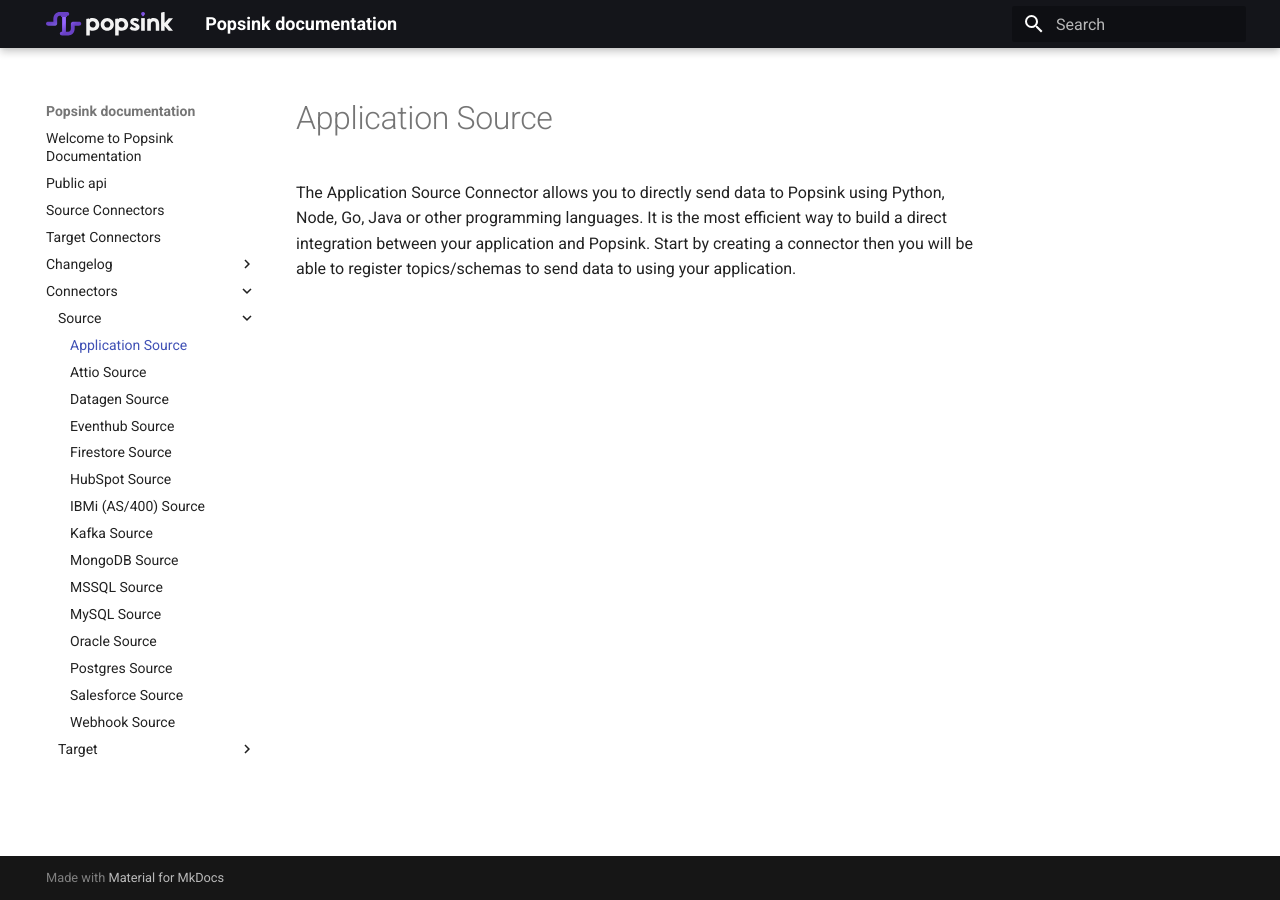
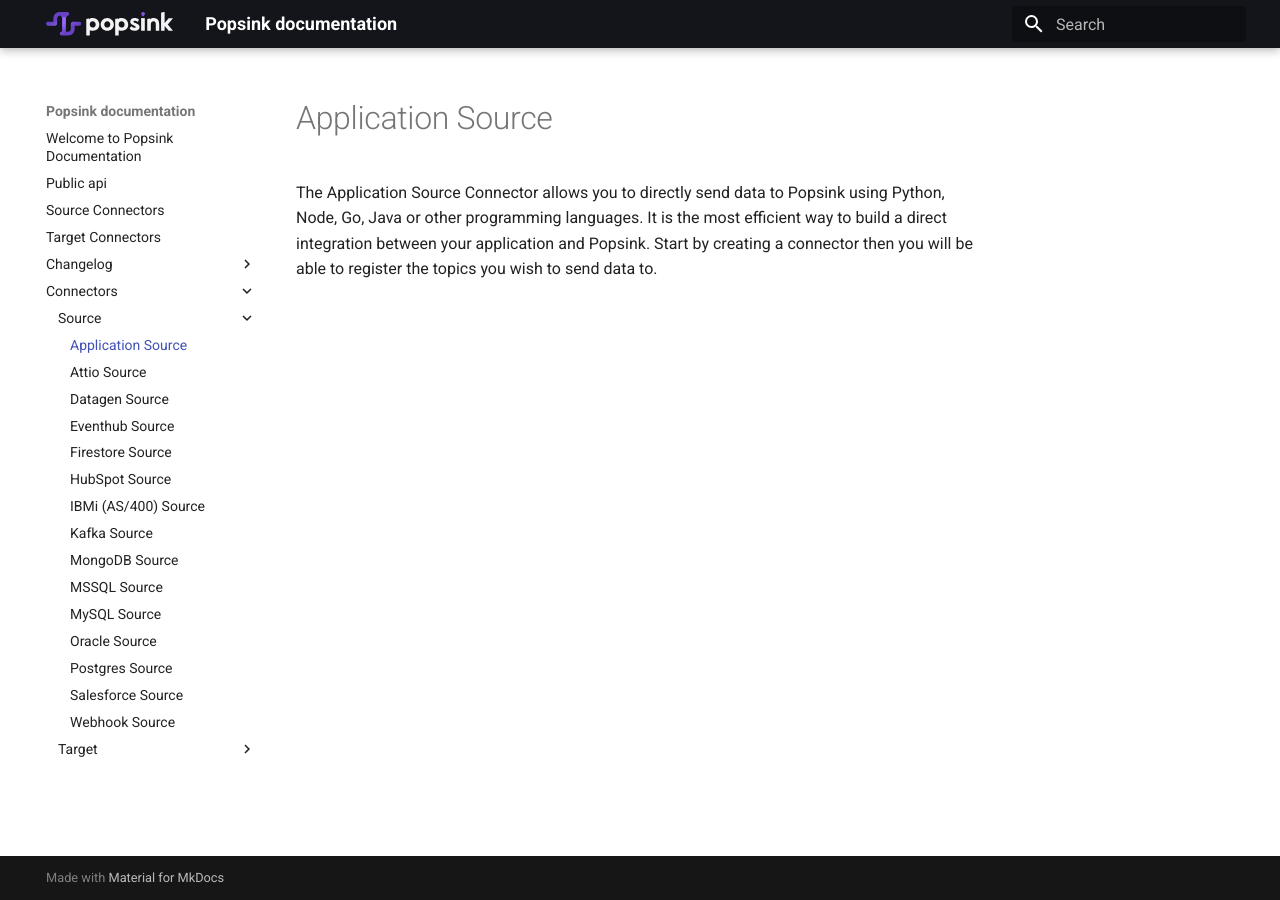
Before and after one commit to Popsink/documentation, an MkDocs documentation site: the page built from docs/connectors/source/application.md, in a window 1280 px wide. Built offline with MkDocs 1.6.1 and Material for MkDocs 9.7.7, drawn with Linux system fonts in a browser that asks for light colours.

Commit message:
Update application.md

```diff
--- a/docs/connectors/source/application.md
+++ b/docs/connectors/source/application.md
@@ -1,2 +1,2 @@
 # Application Source
-The Application Source Connector allows you to directly send data to Popsink using Python, Node, Go, Java or other programming languages. It is the most efficient way to build a direct integration between your application and Popsink. Start by creating a connector then you will be able to register topics/schemas to send data to using your application.
+The Application Source Connector allows you to directly send data to Popsink using Python, Node, Go, Java or other programming languages. It is the most efficient way to build a direct integration between your application and Popsink. Start by creating a connector then you will be able to register the topics you wish to send data to.
```
